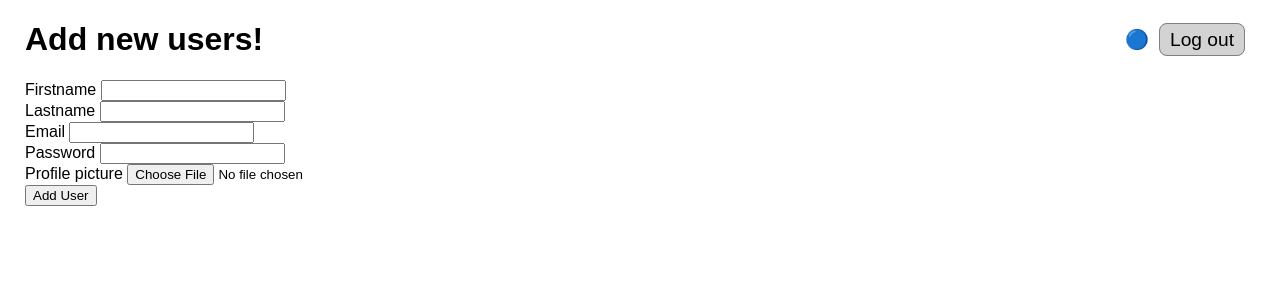
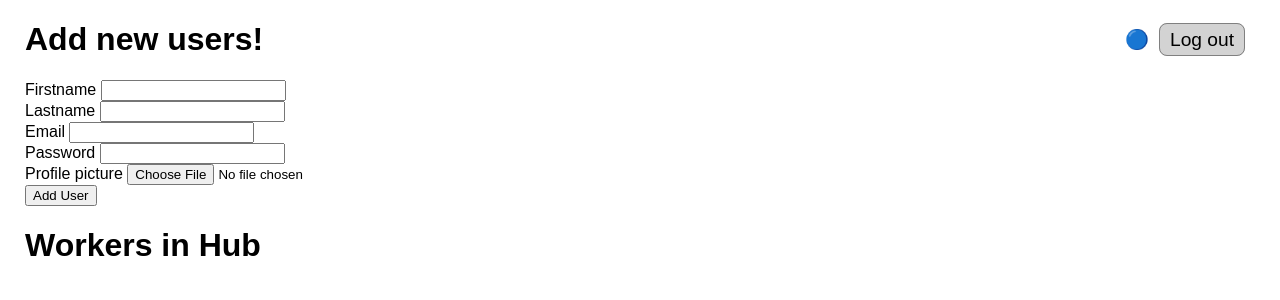
Before and after one commit to Anomig/Little_Sun, a PHP site: page /manager_index.php in a window 1280 px wide. Shown: the part 64-364 px from the top of the page. Run offline with PHP 8.4, Linux system fonts and the light colour scheme; data that the repository does not hold is empty.

Commit message:
manager list user

```diff
--- a/classes/HubUser.php
+++ b/classes/HubUser.php
@@ -16,7 +16,7 @@ class HubUser{
     public function addUser($firstname, $lastname, $email, $password, $profile_picture){
         $hashed_password = password_hash($password, PASSWORD_DEFAULT);
 
-        $sql = "INSERT INTO hub_users (firstname, lastname, email, password, profile_picture) VALUES (?,?,?,?,?)";
+        $sql = "INSERT INTO hub_users (first_name, last_name, email, password, profile_picture) VALUES (?,?,?,?,?)";
 
         $stmt = $this->pdo->prepare($sql);
         $stmt->execute([$firstname, $lastname, $email, $hashed_password, $profile_picture]);
--- a/hubs.php
+++ b/hubs.php
@@ -37,6 +37,11 @@ if ($_SERVER["REQUEST_METHOD"] == "POST") {
 </head>
 <body>
     <?php include_once("nav.inc.php"); ?>
+
+    <div class="log_out">
+        <div>🔴</div>
+        <a href="logout.php">Log out</a>
+    </div>
 
     <h1>Add new HubManagers:</h1>
 
--- a/manager_index.php
+++ b/manager_index.php
@@ -3,8 +3,6 @@ include_once(__DIR__ . "/classes/db.php");
 include_once(__DIR__ . "/classes/HubUser.php");
 
 $pdo = Db::getConnection();
-
-$hubUser = new HubUser($pdo);
 
 $hubUser = new HubUser($pdo);
 
@@ -19,9 +17,9 @@ if ($_SERVER["REQUEST_METHOD"] == "POST") {
 
    // User toevoegen met behulp van de klasse
    $addResult = $hubUser->addUser($firstname, $lastname, $email, $password, $profile_picture);
-
 }
 
+$workers = $hubUser->getUsers(); //haal data van alle users om weer te geven
 ?>
 <!DOCTYPE html>
 <html lang="en">
@@ -92,6 +90,23 @@ if ($_SERVER["REQUEST_METHOD"] == "POST") {
   </div>
 
   <div class="flex flex-row flex-wrap gap-1 p-2">
+
+  <h1>Workers in Hub</h1>
+
+   <!-- oplijsting user informatie -->
+   <div class="workers">
+
+    <ul>
+      <?php foreach ($workers as $worker): ?>
+        <li>
+          <div><img style="width: 50px;" src="https://thispersondoesnotexist.com" alt="Profile Picture"></div>
+          <div><?php echo $worker['first_name'] . ' ' . $worker['last_name']; ?></div>
+          <div><?php echo $worker['task']; ?></div>
+
+        </li>
+      <?php endforeach; ?>
+    </ul>
+  </div>
 </body>
 
 </html>
--- a/user_index.php
+++ b/user_index.php
@@ -21,6 +21,8 @@
   <div class="index_title">
     <h1>Hi!</h1>
 
+    <?php include_once("nav.inc.php"); ?>
+
     <div class="log_out">
 
       <div>🟢</div>
@@ -28,5 +30,4 @@
         <a href="logout.php">Log out</a>
       </div>
     </div>
-
   </div>
```
